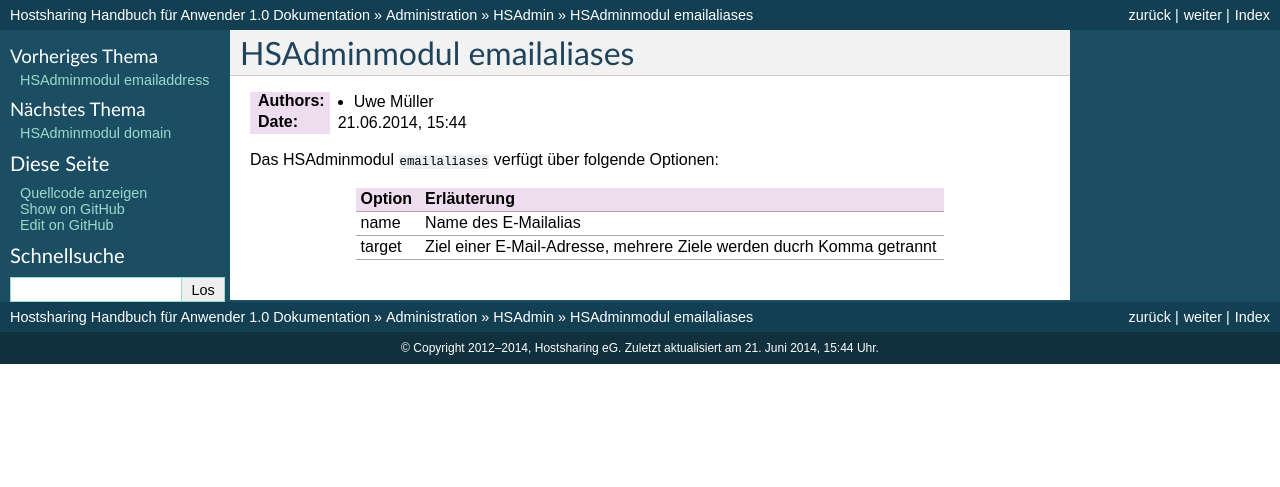
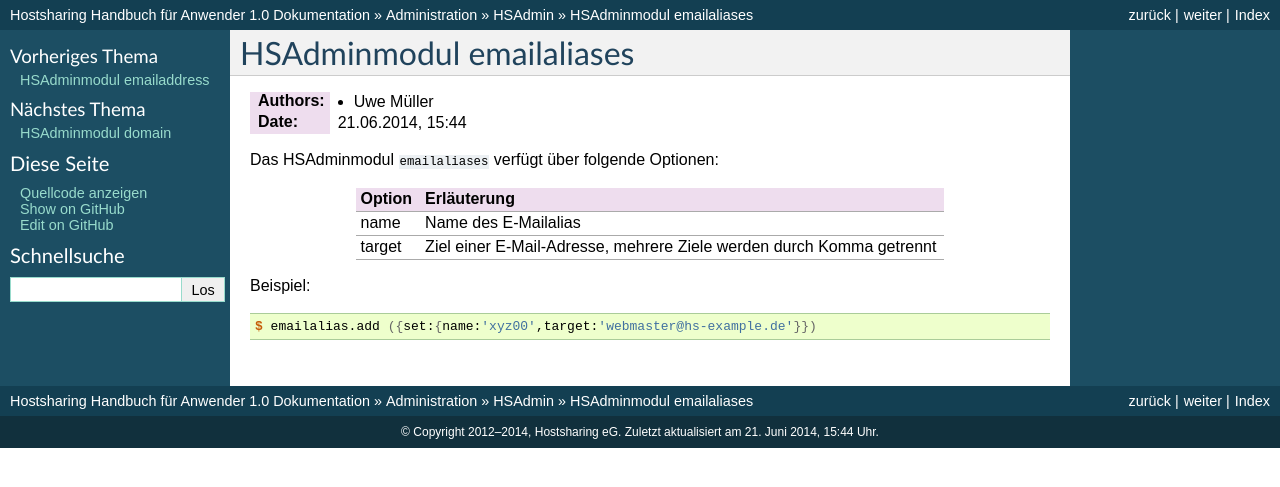
Before and after one commit to hostsharing/hs.docs.users, a Sphinx documentation site: the page built from source/administration/hsadmin/emailaliases.rst, in a window 1280 px wide. Shown: the top 487 px of the page. Built offline with Sphinx 7.4.7, drawn with Linux system fonts in a browser that asks for light colours; pages that are not in the unit, such as notebooks, are missing from menus.

Commit message:
fixed typo and added code snippet

```diff
--- a/source/administration/hsadmin/emailaliases.rst
+++ b/source/administration/hsadmin/emailaliases.rst
@@ -17,5 +17,11 @@
 +===============+======================================================================+
 | name          | Name des E-Mailalias                                                 |
 +---------------+----------------------------------------------------------------------+
-| target        | Ziel einer E-Mail-Adresse, mehrere Ziele werden ducrh Komma getrannt |
+| target        | Ziel einer E-Mail-Adresse, mehrere Ziele werden durch Komma getrennt |
 +---------------+----------------------------------------------------------------------+
+
+Beispiel:
+
+.. code-block:: console
+
+    $ emailalias.add ({set:{name:'xyz00',target:'webmaster@hs-example.de'}})
```
